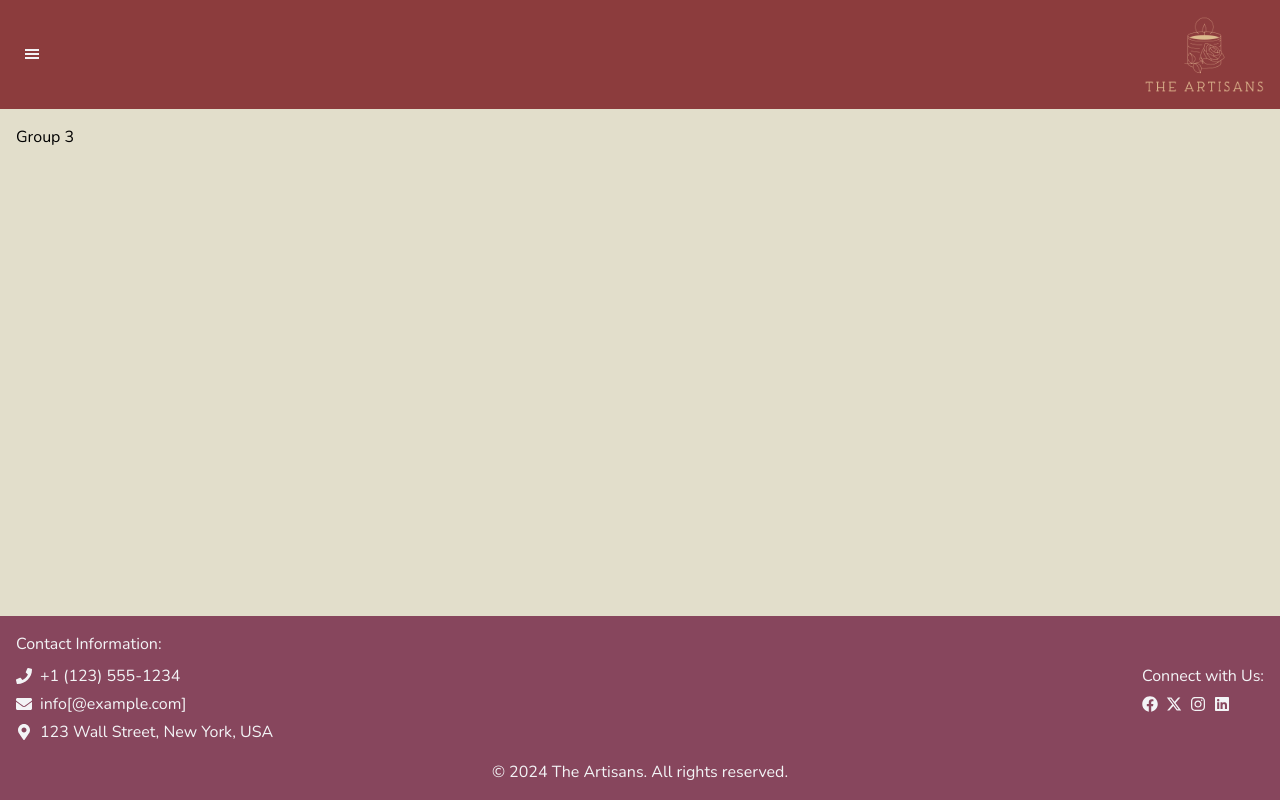
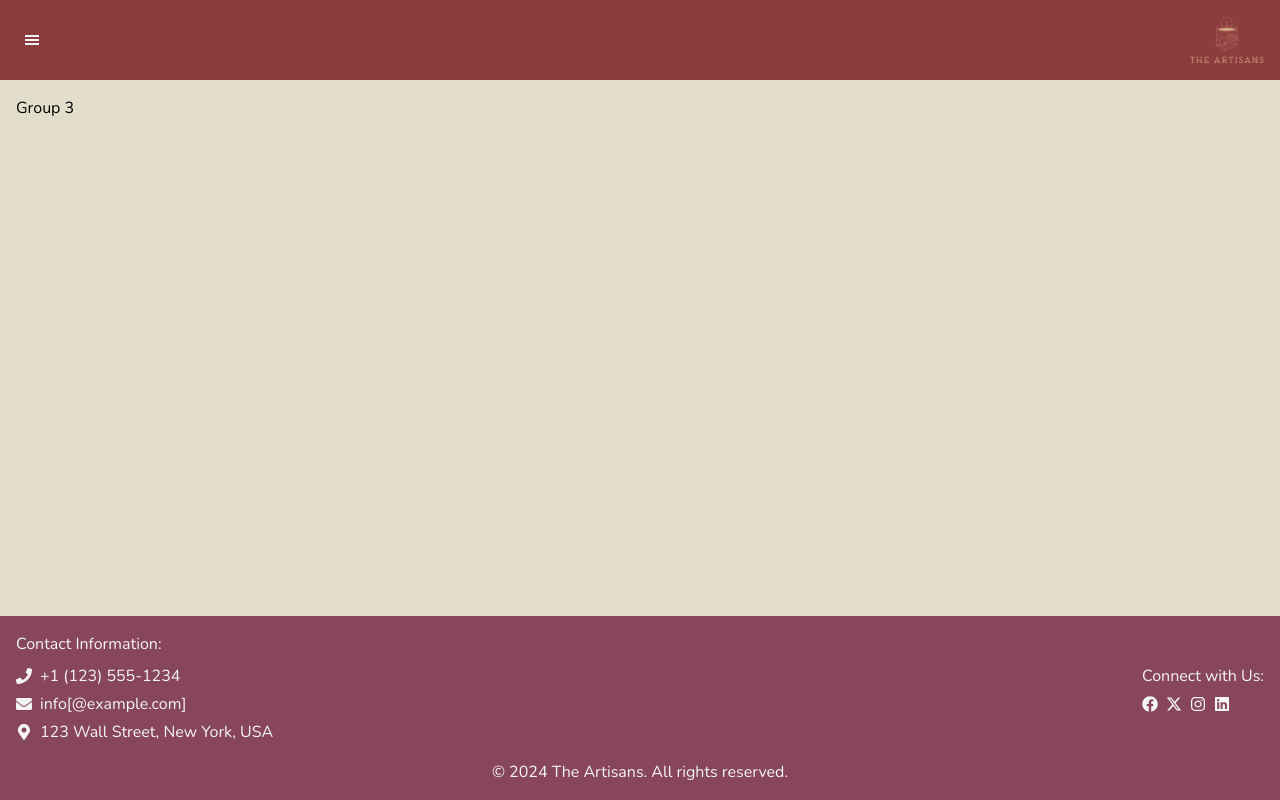
Before and after one commit to MATTALUI/wdd430-group3, a Next.js app: page / in a window 1280 px wide. Built offline with nearby package versions, Linux system fonts and the light colour scheme; no server answers; a web font is replaced by a local one.

Commit message:
Update logo size

```diff
--- a/src/components/Navbar.tsx
+++ b/src/components/Navbar.tsx
@@ -24,7 +24,7 @@ export default function Navbar() {
           </button>
         </div>
         <div>
-          <Image src={logoImage} alt="The Artisans" width={120} height={40} />
+          <Image src={logoImage} alt="The Artisans" width={75} height={25} />
         </div>
       </nav>
       <SideNav
```
